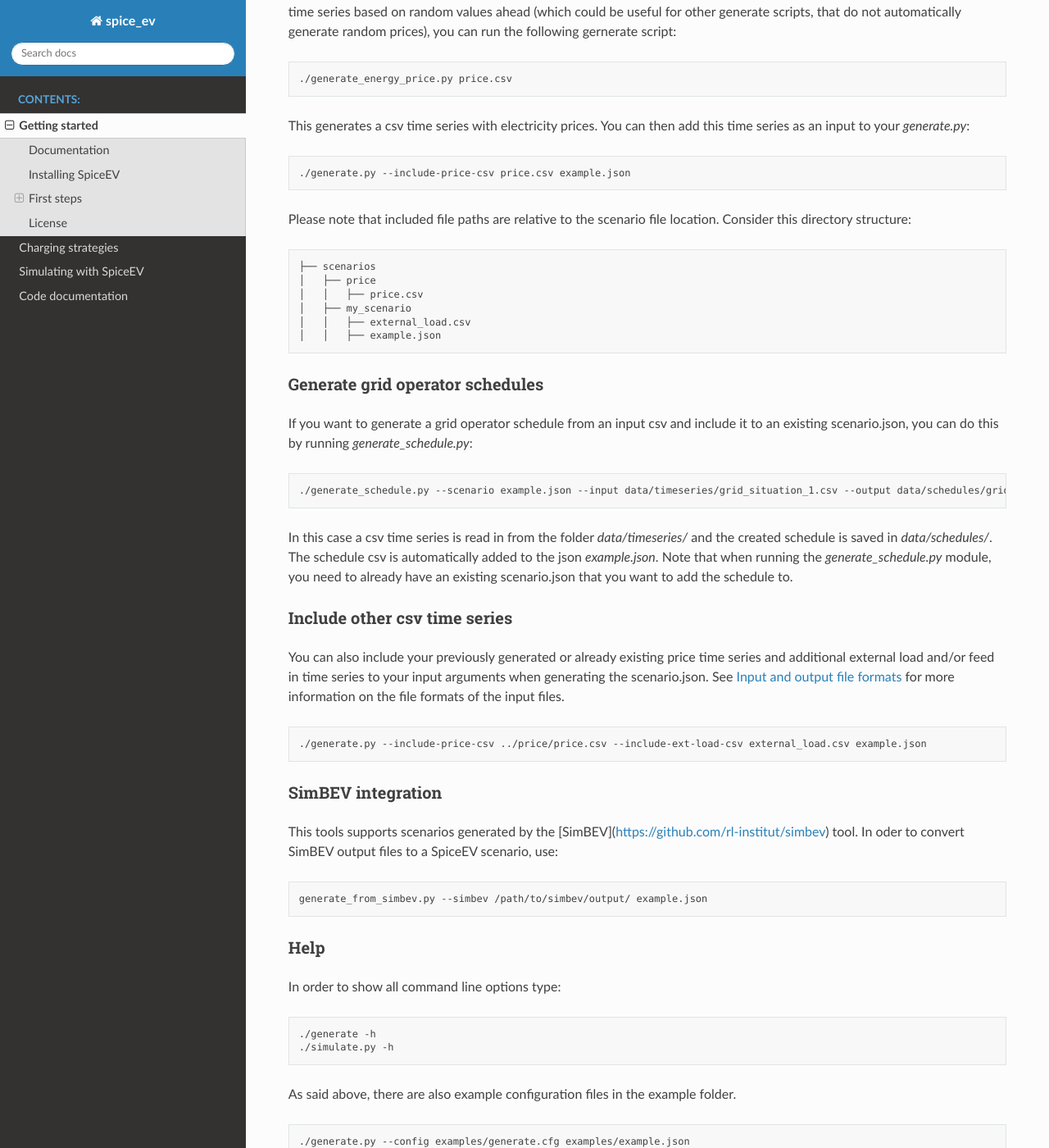
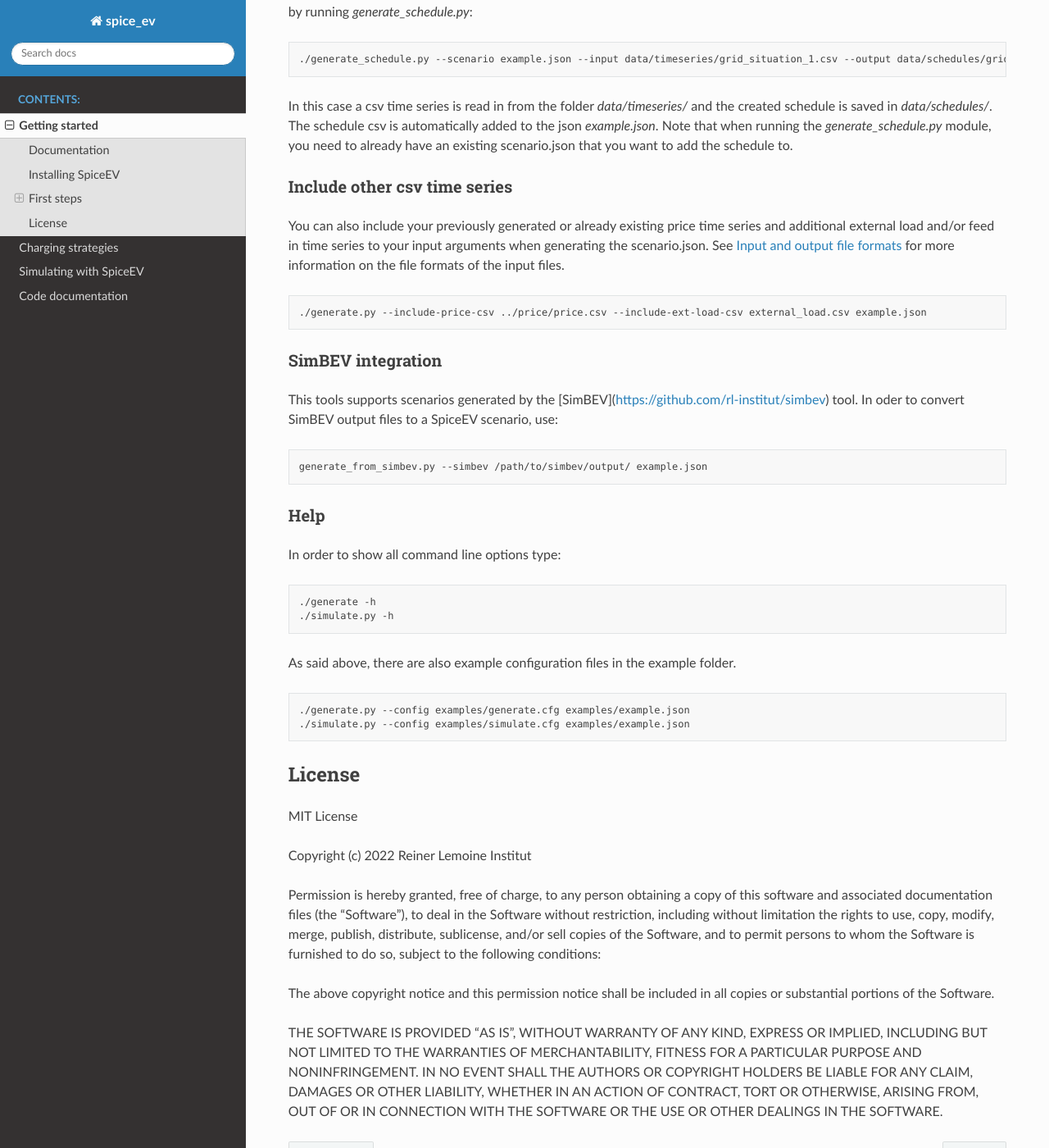
Before and after one commit to rl-institut/spice_ev, a Sphinx documentation site: the page built from doc/source/getting_started.rst, in a window 1280 px wide and 1400 px high, scrolled down 1455 px. Shown: the whole window at 82% size. Built offline with Sphinx 7.4.7 and the Read the Docs theme 2.0.0, drawn with Linux system fonts in a browser that asks for light colours; some of the changed text lies outside the part shown.

Commit message:
Add license and delete generate_prices in RTD

```diff
--- a/doc/source/getting_started.rst
+++ b/doc/source/getting_started.rst
@@ -57,33 +57,6 @@ Again, you can alternatively define the input arguments in a config file, as in
 
     ./simulate.py --config ./examples/simulate.cfg
 
-
-Generate prices
----------------
-In the case above, the generate function created electricity prices based on random values. If you only want to create
-a price time series based on random values ahead (which could be useful for other generate scripts, that do not automatically generate random prices), you can run the following gernerate script:
-
-.. code:: bash
-
-    ./generate_energy_price.py price.csv
-
-This generates a csv time series with electricity prices. You can then add this time series as an input to your `generate.py`:
-
-.. code:: bash
-
-    ./generate.py --include-price-csv price.csv example.json
-
-Please note that included file paths are relative to the scenario file location. Consider this directory structure:
-
-.. code:: bash
-
-    ├── scenarios
-    │   ├── price
-    │   │   ├── price.csv
-    │   ├── my_scenario
-    │   │   ├── external_load.csv
-    │   │   ├── example.json
-
 Generate grid operator schedules
 --------------------------------
 
@@ -137,3 +110,25 @@ As said above, there are also example configuration files in the example folder.
 
 License
 =======
+
+MIT License
+
+Copyright (c) 2022 Reiner Lemoine Institut
+
+Permission is hereby granted, free of charge, to any person obtaining a copy
+of this software and associated documentation files (the "Software"), to deal
+in the Software without restriction, including without limitation the rights
+to use, copy, modify, merge, publish, distribute, sublicense, and/or sell
+copies of the Software, and to permit persons to whom the Software is
+furnished to do so, subject to the following conditions:
+
+The above copyright notice and this permission notice shall be included in all
+copies or substantial portions of the Software.
+
+THE SOFTWARE IS PROVIDED "AS IS", WITHOUT WARRANTY OF ANY KIND, EXPRESS OR
+IMPLIED, INCLUDING BUT NOT LIMITED TO THE WARRANTIES OF MERCHANTABILITY,
+FITNESS FOR A PARTICULAR PURPOSE AND NONINFRINGEMENT. IN NO EVENT SHALL THE
+AUTHORS OR COPYRIGHT HOLDERS BE LIABLE FOR ANY CLAIM, DAMAGES OR OTHER
+LIABILITY, WHETHER IN AN ACTION OF CONTRACT, TORT OR OTHERWISE, ARISING FROM,
+OUT OF OR IN CONNECTION WITH THE SOFTWARE OR THE USE OR OTHER DEALINGS IN THE
+SOFTWARE.
```
Also changed, not shown: doc/source/charging_strategies.rst (+14 -8 lines).
